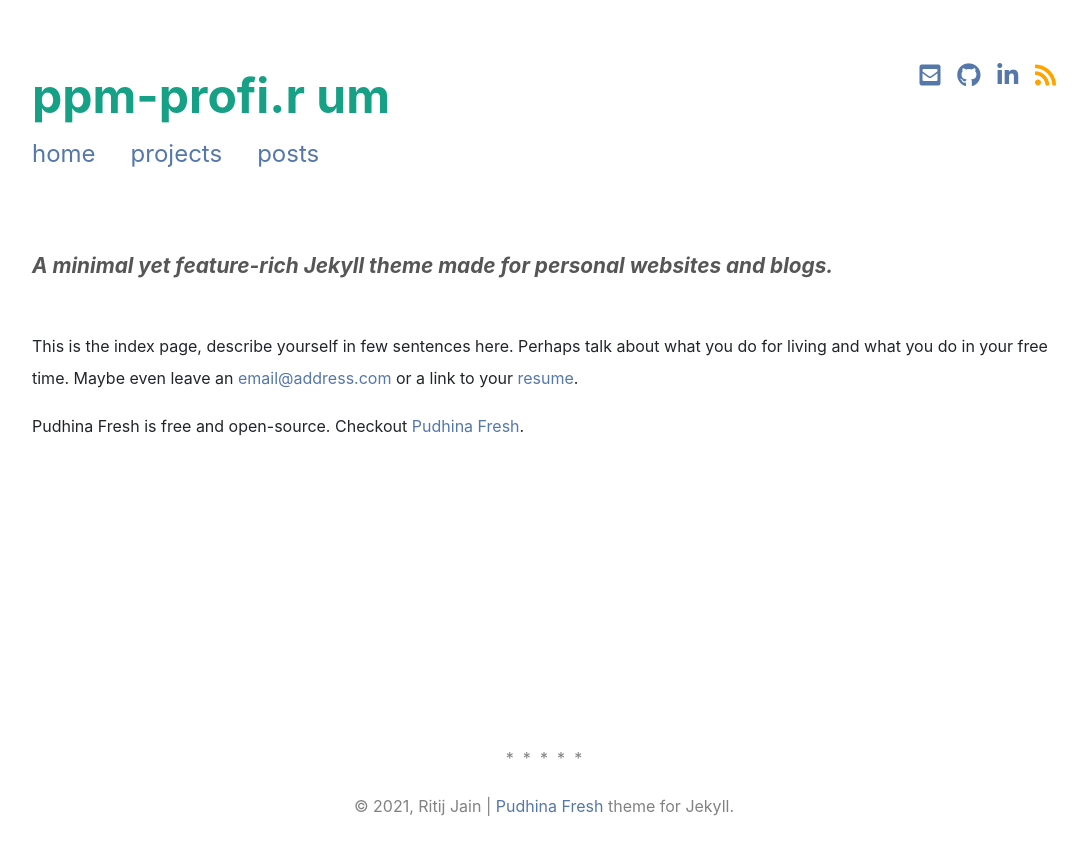
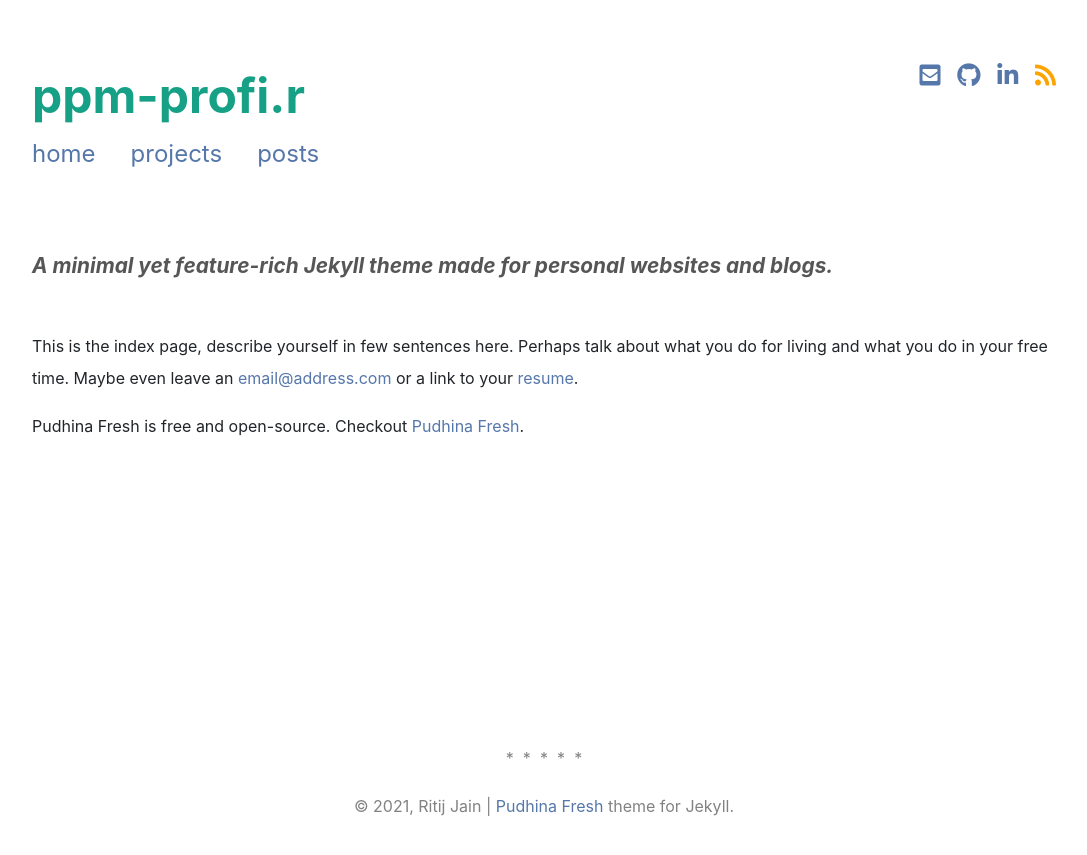
Before and after one commit to RedShadow-play/pm-profiru-82335, a Jekyll site: the page built from index.md, in a window 1280 px wide. Shown: the top 855 px of the page, without its empty margins (96-1183 px from the left). Built offline with Jekyll 4.4.1, drawn with Linux system fonts in a browser that asks for light colours; nearby versions of some CDN libraries; a style sheet for code colours, icons or effects is not loaded.

```diff
--- a/_config.yml
+++ b/_config.yml
@@ -1,4 +1,4 @@
-title: ppm-profi.r um
+title: ppm-profi.r
 short_logo: PF.
 description: |
   A minimal yet feature-rich Jekyll theme made for personal websites and blogs.
```
